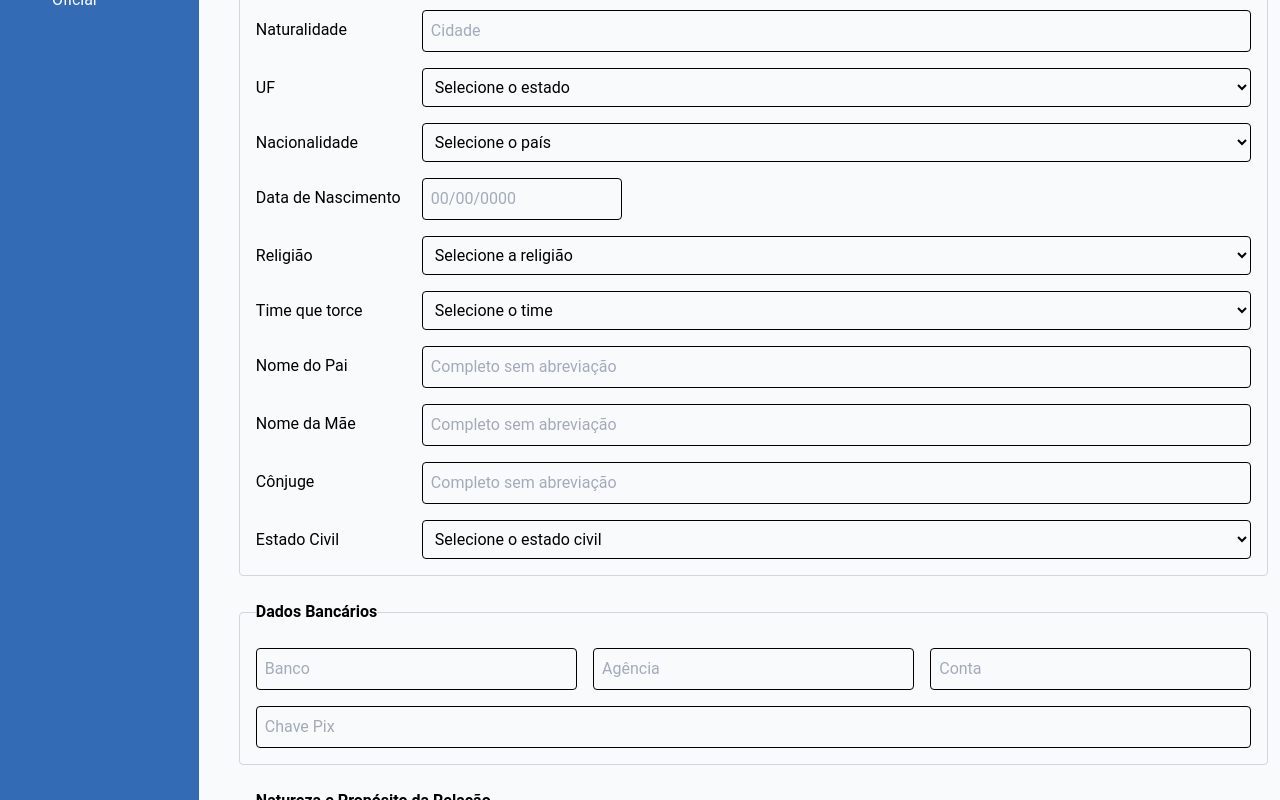
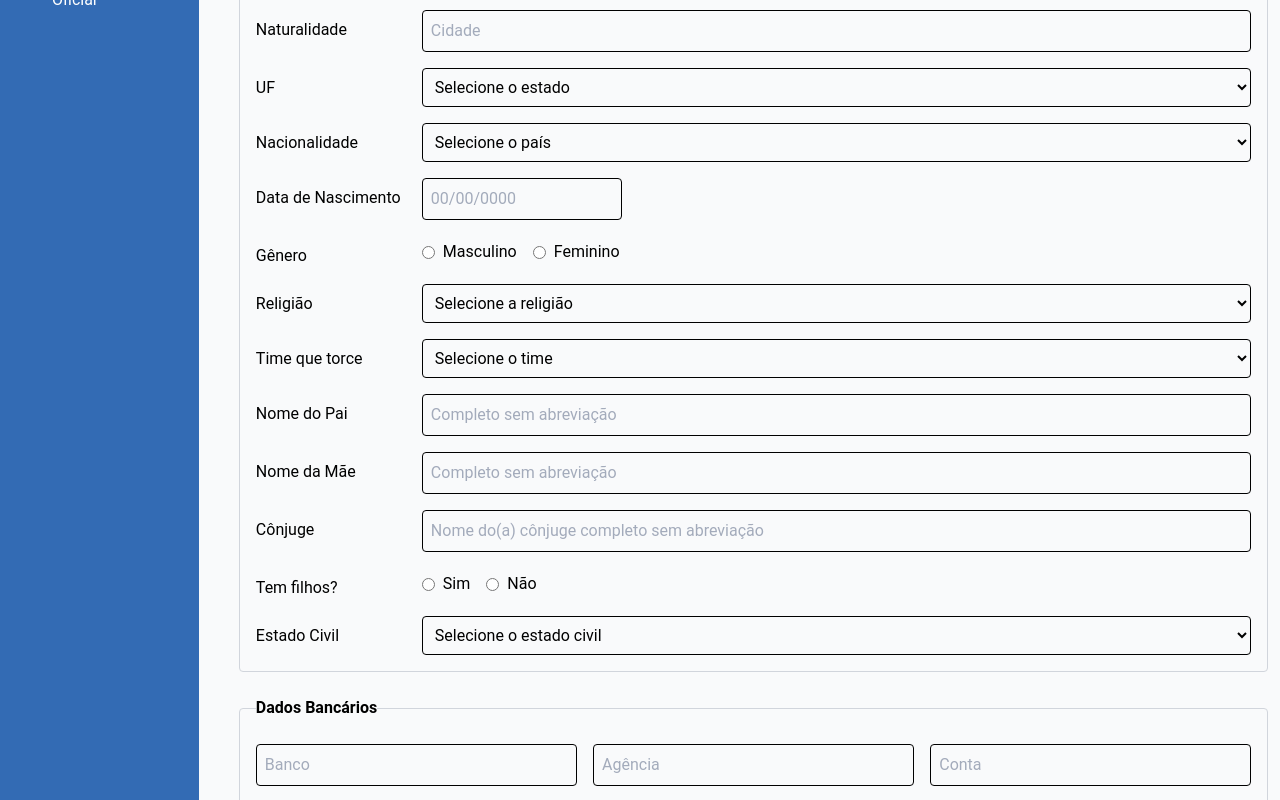
Before and after one commit to balboaid/sistema-controle-staff-cdi, a Next.js app: page /operacional/cadastrar in a window 1280 px wide. Shown: the part 657-1457 px from the top of the page. Built offline with nearby package versions, Linux system fonts and the light colour scheme.

Commit message:
Continuando

```diff
--- a/src/app/operacional/cadastrar/page.tsx
+++ b/src/app/operacional/cadastrar/page.tsx
@@ -328,6 +328,18 @@ export default function OperacionalCadastrarPage(){
             <label htmlFor="dataNascimento" className="text-black pt-2">Data de Nascimento</label>
             <input {...register("dataNascimento")} placeholder="00/00/0000" className="border p-2 rounded max-w-50" />
 
+            <label htmlFor="genero" className="text-black pt-2">Gênero</label>
+            <div className="flex gap-4">
+              <label className="flex items-center">
+                <input type="radio" {...register("genero")} value="Masculino" className="mr-2" />
+                <p className="text-black">Masculino</p>
+              </label>
+              <label className="flex items-center">
+                <input type="radio" {...register("genero")} value="Feminino" className="mr-2" />
+                <p className="text-black">Feminino</p>
+              </label>
+            </div>
+
             <label htmlFor="religiao" className="text-black pt-2">Religião</label>
             <select {...register("religiao")} className="border p-2 rounded text-black">
               <option value="">Selecione a religião</option>
@@ -389,7 +401,19 @@ export default function OperacionalCadastrarPage(){
             <input {...register("nomeMae")} placeholder="Completo sem abreviação" className="border p-2 rounded" />
 
             <label htmlFor="conjuge" className="text-black pt-2">Cônjuge</label>
-            <input {...register("conjuge")} placeholder="Completo sem abreviação" className="border p-2 rounded" />
+            <input {...register("conjuge")} placeholder="Nome do(a) cônjuge completo sem abreviação" className="border p-2 rounded" />
+
+            <label htmlFor="filhos" className="text-black pt-2">Tem filhos?</label>
+            <div className="flex gap-4">
+              <label className="flex items-center">
+                <input type="radio" {...register("filhos")} value="Sim" className="mr-2" />
+                <p className="text-black">Sim</p>
+              </label>
+              <label className="flex items-center">
+                <input type="radio" {...register("filhos")} value="Não" className="mr-2" />
+                <p className="text-black">Não</p>
+              </label>
+            </div>
 
             <label htmlFor="estadoCivil" className="text-black pt-2">Estado Civil</label>
             <select {...register("estadoCivil")} className="border p-2 rounded text-black">
```
